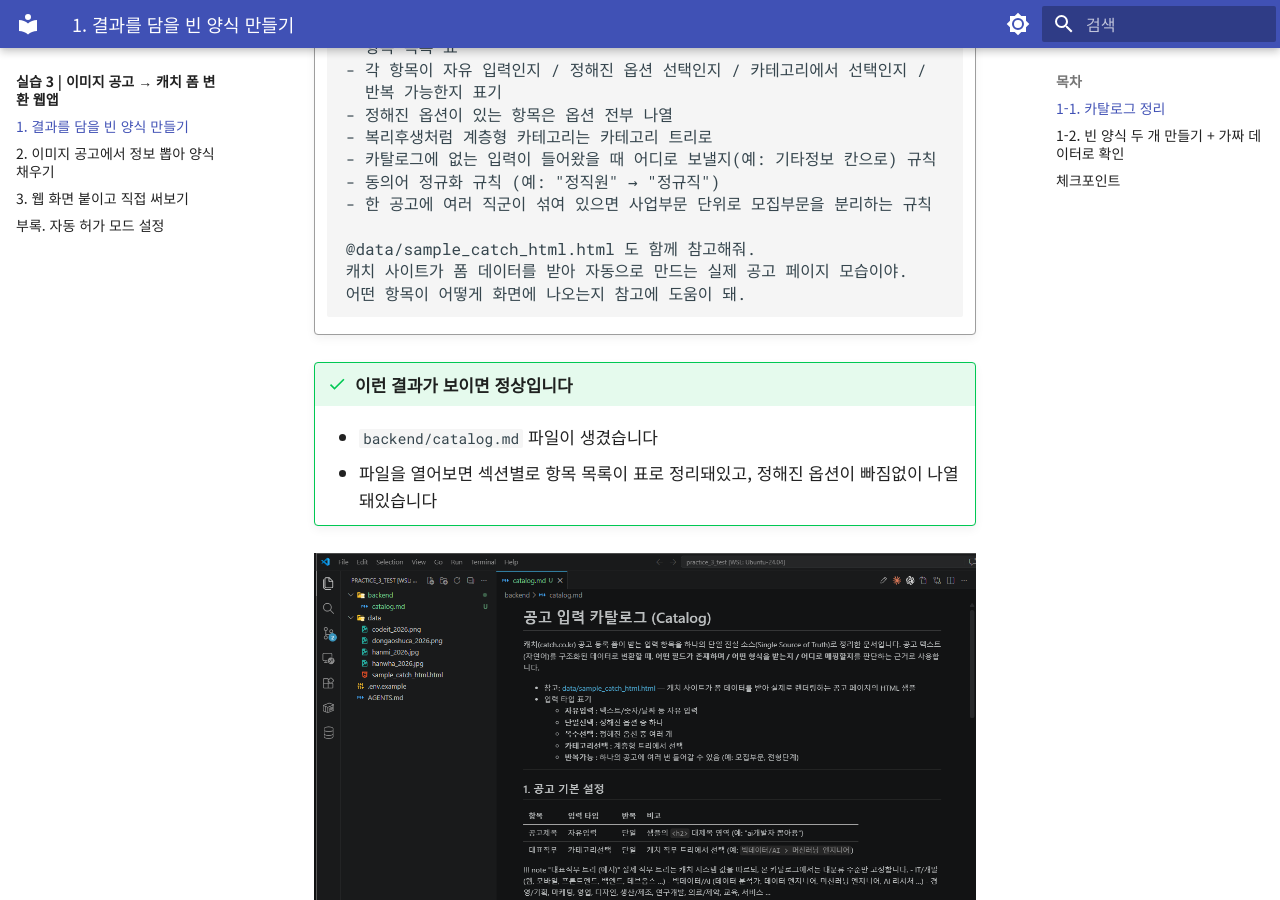
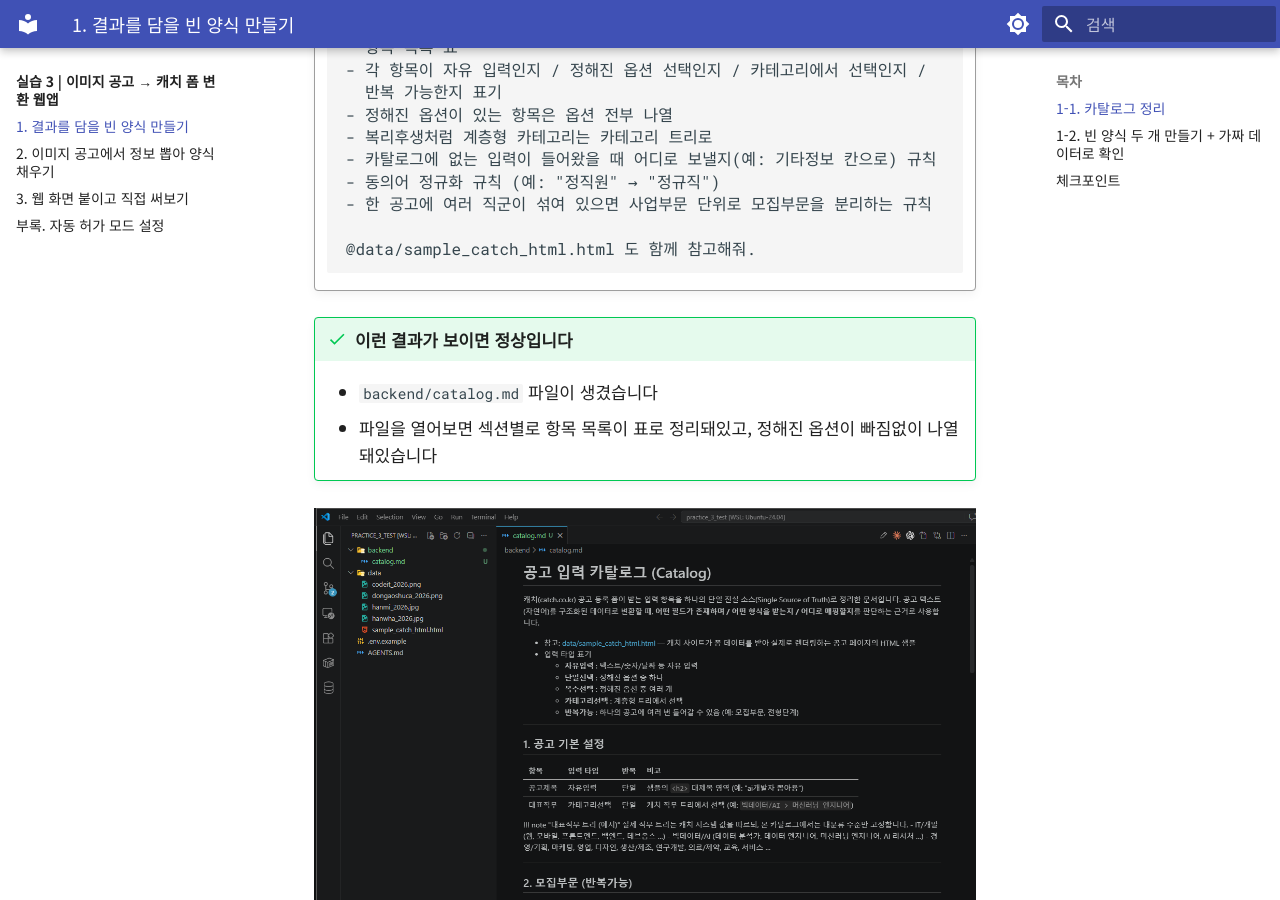
Before and after one commit to ohilikeit/ax-workshop-wiki, an MkDocs documentation site: the page built from docs/practice3/stage1.md, in a window 1280 px wide and 900 px high, scrolled down 2323 px. Built offline with MkDocs 1.6.1 and Material for MkDocs 9.7.7, drawn with Linux system fonts in a browser that asks for light colours.

Commit message:
폼 제거

````diff
--- a/docs/practice3/stage1.md
+++ b/docs/practice3/stage1.md
@@ -92,8 +92,6 @@ title: "1. 결과를 담을 빈 양식 만들기"
     - 한 공고에 여러 직군이 섞여 있으면 사업부문 단위로 모집부문을 분리하는 규칙
 
     @data/sample_catch_html.html 도 함께 참고해줘.
-    캐치 사이트가 폼 데이터를 받아 자동으로 만드는 실제 공고 페이지 모습이야.
-    어떤 항목이 어떻게 화면에 나오는지 참고에 도움이 돼.
     ```
 
 !!! success "이런 결과가 보이면 정상입니다"
````
